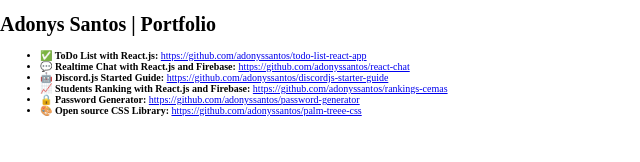
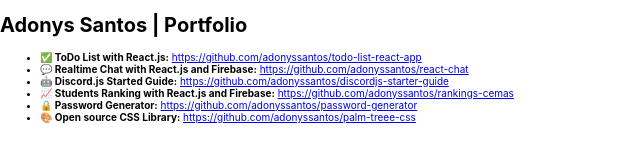
Before and after one commit to adonyssantos/adonyssantos.github.io, a plain HTML site: page index.html in a window 1280 px wide. Shown: the whole page, without its empty margins (0-640 px from the left). Drawn offline with Linux system fonts and the light colour scheme.

Commit message:
style: Add font

```diff
--- a/css/style.css
+++ b/css/style.css
@@ -5,9 +5,11 @@
 }
 
 html {
+  font-family: sans-serif;
   font-size: 62.5%;
 }
 
 body {
   margin: 0;
+  font-family: -apple-system, BlinkMacSystemFont, 'Segoe UI', Roboto, Oxygen, Ubuntu, Cantarell, 'Open Sans', 'Helvetica Neue', sans-serif;
 }
```
